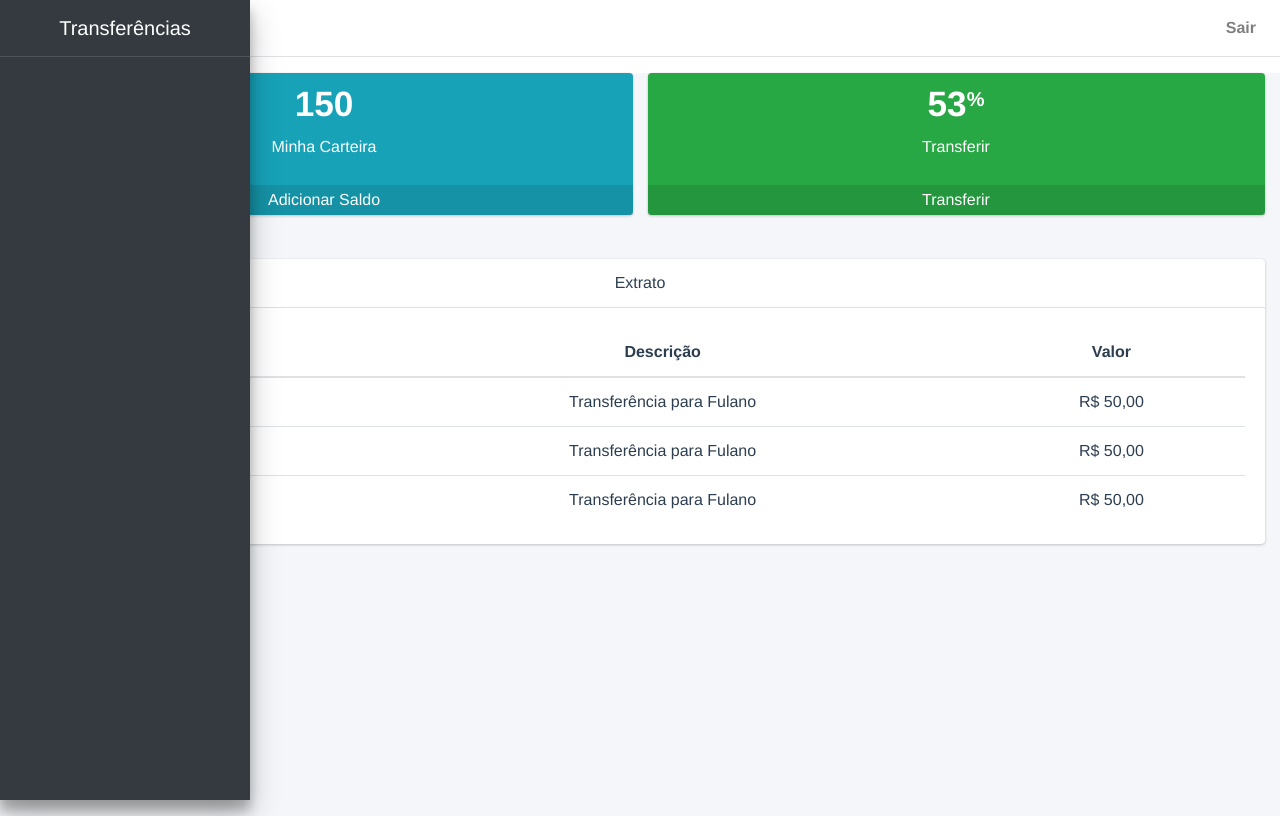
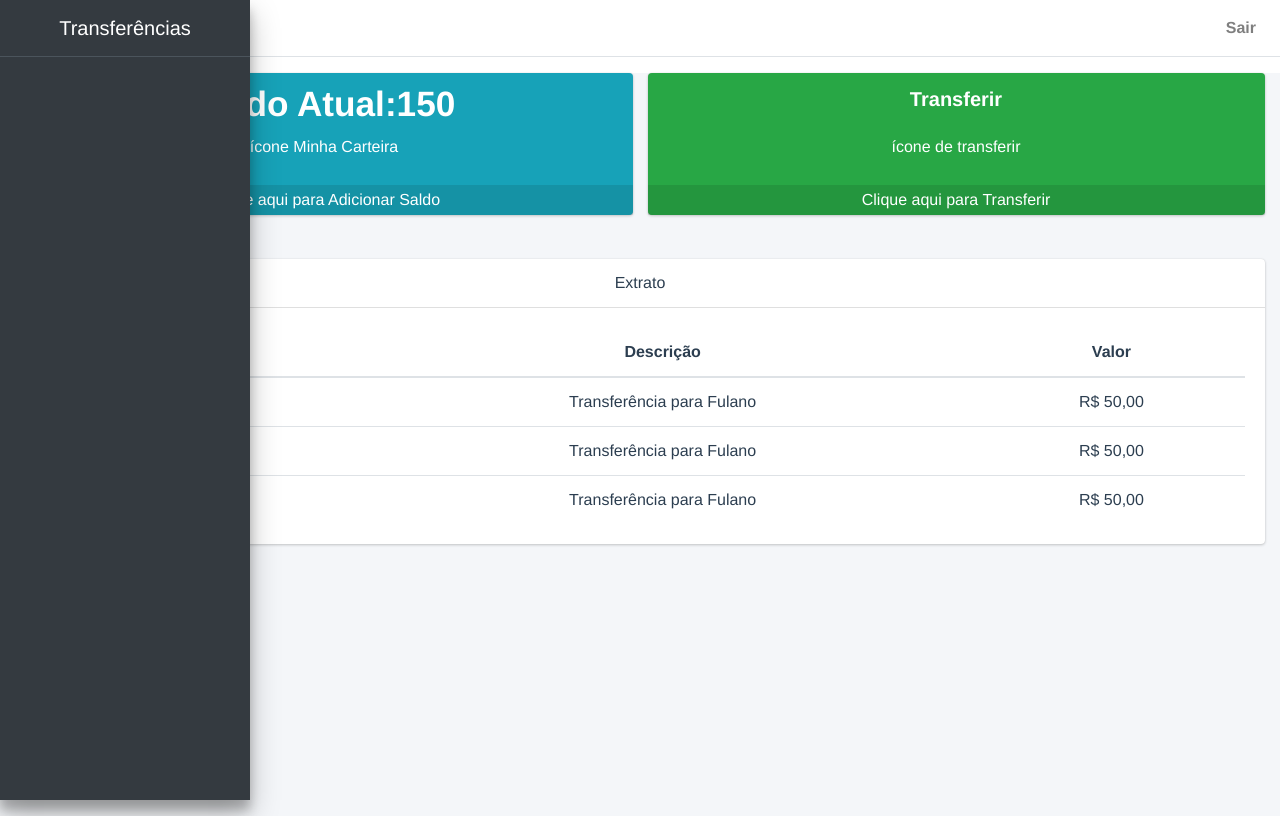
Before and after one commit to Matheus-O-Silva/Vue-js-payment-project, a Vue app: page /dashboard in a window 1280 px wide. Built offline with nearby package versions, Linux system fonts and the light colour scheme; no server answers; sample sign-in values are in the browser's storage; what vue-sweetalert2 would draw is missing.

Commit message:
fixing dashboardView

```diff
--- a/package.json
+++ b/package.json
@@ -1,5 +1,5 @@
 {
-  "name": "celerus",
+  "name": "transferencia",
   "version": "0.1.0",
   "private": true,
   "scripts": {
--- a/src/components/Modals/ModalBalanceComponent.vue
+++ b/src/components/Modals/ModalBalanceComponent.vue
@@ -4,10 +4,9 @@
         <div class="modal-content">
           <div class="modal-header">
             <h5 class="modal-title" id="exampleModalLabel">Minha Carteira</h5>
-            <button type="button" class="btn-close" data-bs-dismiss="modal" aria-label="Close"></button>
           </div>
           <div class="modal-body">
-            <p>Saldo Atual: R$ X</p>
+            <p>Adicionar Saldo</p>
             <div class="input-group mb-3">
               <span class="input-group-text" id="basic-addon1">R$</span>
               <input type="number" class="form-control" placeholder="Digite o valor" v-model="valorAdicionar" aria-label="Valor a adicionar" aria-describedby="basic-addon1">
--- a/src/components/Modals/ModalTransactionComponent.vue
+++ b/src/components/Modals/ModalTransactionComponent.vue
@@ -8,13 +8,13 @@
           <div class="modal-body">
             <div class="modal-body">
           <form>
+            <p>Valor da Transferência</p>
+            <div class="input-group mb-3">
+              <span class="input-group-text" id="basic-addon1">R$</span>
+              <input type="number" class="form-control" placeholder="Digite o valor" aria-label="Valor a adicionar" aria-describedby="basic-addon1">
+            </div>
             <div class="mb-3">
-              <label for="recipient-name" class="col-form-label">Transferir Para:</label>
-              <p>R$ 30</p>
-            </div>
-
-            <div class="mb-3">
-              <label for="recipient-name" class="col-form-label">Valor:</label>
+              <label for="recipient-name" class="col-form-label">Digite o número do documento do recebedor:</label>
               <input type="number" class="form-control" id="recipient-name">
             </div>
           </form>
--- a/src/views/Dashboard/DashboardView.vue
+++ b/src/views/Dashboard/DashboardView.vue
@@ -9,7 +9,7 @@
         </a>
       </li>
       <li class="nav-item d-none d-sm-inline-block">
-        <a href="#" class="nav-link">Bem-vindo(a), {{ user }}</a>
+        <a href="#" class="nav-link">Bem-vindo(a), {{ user }} / Perfil: {{ role }} </a>
       </li>
     </ul>
 
@@ -58,13 +58,13 @@
 
             <div class="small-box bg-info" @click="showModalSaldo = true">
               <div class="inner">
-                <h3>150</h3>
-                <p>Minha Carteira</p>
+                <h3>Saldo Atual:150</h3>
+                <p>ícone Minha Carteira</p>
               </div>
               <div class="icon">
                 <i class="ion ion-bag"></i>
               </div>
-              <a href="#" class="small-box-footer"> Adicionar Saldo<i class="fas fa-arrow-circle-right"></i></a>
+              <a href="#" class="small-box-footer">Clique aqui para Adicionar Saldo<i class="fas fa-arrow-circle-right"></i></a>
             </div>
 
           </div>
@@ -73,17 +73,17 @@
 
 
 
-          <div class="col">
+          <div v-if="role !== 'Lojista'" class="col">
 
             <div class="small-box bg-success" @click="showModalTransaction = true">
               <div class="inner">
-                <h3>53<sup style="font-size: 20px">%</sup></h3>
-                <p>Transferir</p>
+                <h3><sup style="font-size: 20px">Transferir</sup></h3>
+                <p>ícone de transferir</p>
               </div>
               <div class="icon">
                 <i class="ion ion-stats-bars"></i>
               </div>
-              <a href="#" class="small-box-footer">Transferir<i class="fas fa-arrow-circle-right"></i></a>
+              <a href="#" class="small-box-footer">Clique aqui para Transferir<i class="fas fa-arrow-circle-right"></i></a>
             </div>
           </div>
 
@@ -181,6 +181,7 @@ export default {
           showModalSaldo: false,
           showModalTransaction: false,
           user: null,
+          role: null,
         };
     },
     mounted() {
@@ -197,8 +198,8 @@ export default {
         .then(response => {
           // Defina os dados do usuário na propriedade "user"
           this.user = response.data.name;
+          this.role = response.data.role_id == 1 ? 'Lojista' : 'Cliente';
 
-          console.log(this.user)
         })
         .catch(error => {
           console.log(error);
--- a/src/views/Register/RegisterView.vue
+++ b/src/views/Register/RegisterView.vue
@@ -10,6 +10,14 @@
         </div>
         <div class="card">
           <div class="card-body login-card-body">
+
+            <div class="form-group">
+              <label for="documentType">Cargo:</label>
+              <select class="form-control" v-model="role">
+                <option value="Lojista">Lojista</option>
+                <option value="Comum">Comum</option>
+              </select>
+            </div>
 
             <div class="form-group">
               <label for="documentType">Tipo de documento:</label>
@@ -64,6 +72,7 @@ export default {
       documentType: 'CPF',
       documentNumber: '',
       name: '',
+      role: '',
       email: '',
       password: '',
       device_name: 'test'
@@ -75,6 +84,7 @@ export default {
         name: this.name,
         email: this.email,
         password: this.password,
+        role_id : this.role,
         documentType: this.documentType,
         documentNumber: this.documentNumber,
         device_name: this.device_name
@@ -89,6 +99,7 @@ export default {
         this.name = '',
         this.email = '',
         this.password = '',
+        this.role = '',
         this.documentNumber = '',
         this.documentType = 'CPF'
       })
```
Also changed, not shown: 1 other file (tests, documents, lock files or other folders).
